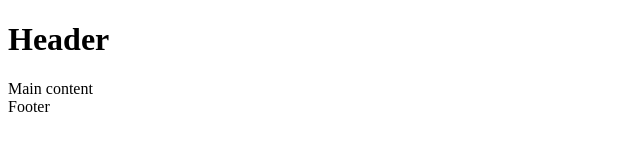
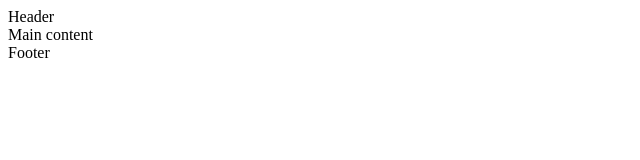
Before and after one commit to Caaronbll/holbertonschool-web_front_end, a plain HTML site: page html_advanced/3-index.html in a window 1280 px wide. Shown: the whole page, without its empty margins (0-640 px from the left). Drawn offline with Linux system fonts and the light colour scheme.

Commit message:
changed name of header

```diff
--- a/html_advanced/3-index.html
+++ b/html_advanced/3-index.html
@@ -12,7 +12,7 @@
 </head>
 
 <body>
-<h1>Header</h1>
+<header>Header</header>
 <main>Main content</main>
 <footer>Footer</footer>
 </body>
```
